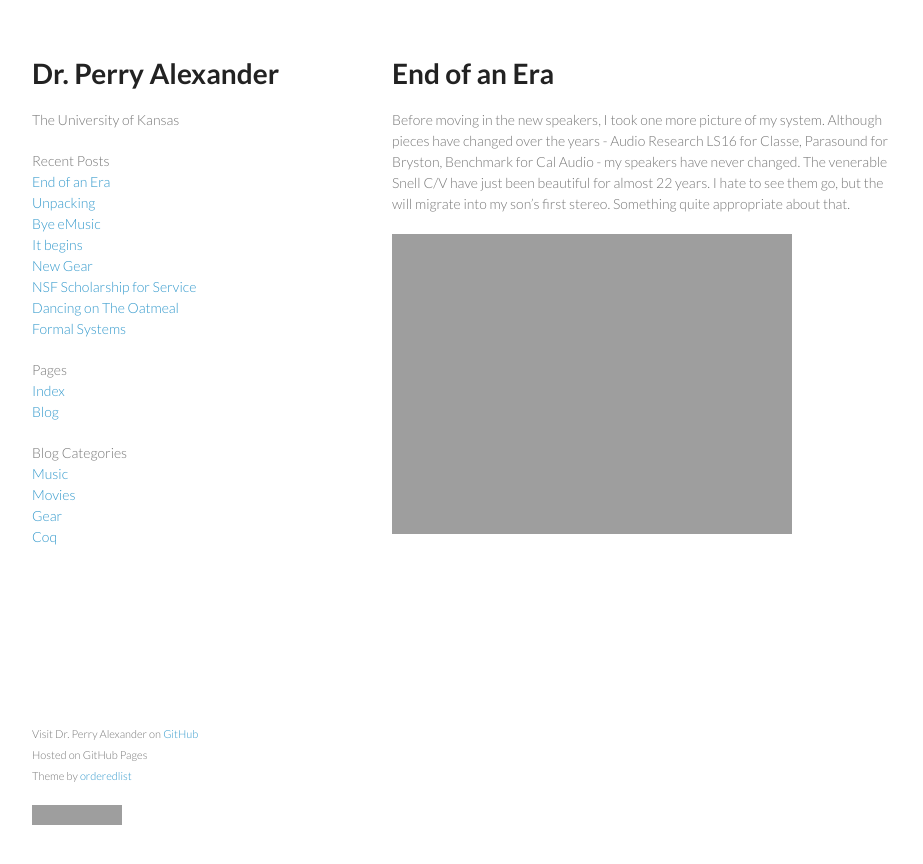
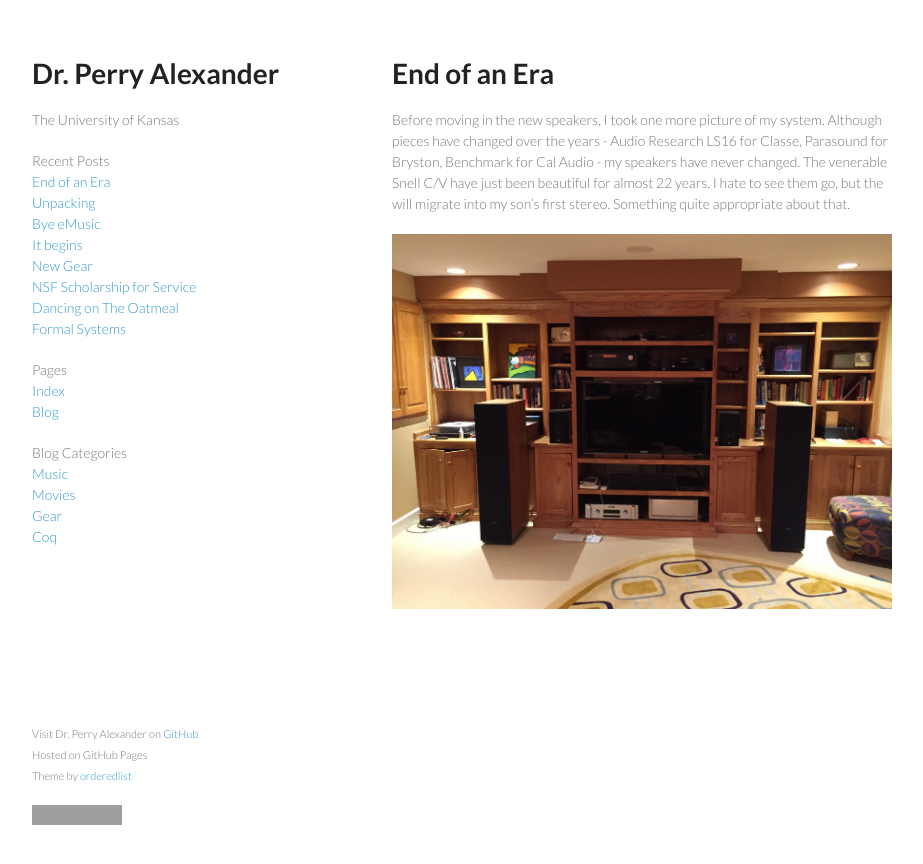
Before and after one commit to palexand/palexand.github.io, a Jekyll site: the page built from _posts/2016-03-08-End-of-an-Era.md, in a window 1280 px wide. Shown: the top 864 px of the page, without its empty margins (178-1101 px from the left). Built offline with Jekyll 4.4.1, drawn with Linux system fonts in a browser that asks for light colours; grey boxes are pictures that could not be loaded.

Commit message:
fixing image paths

```diff
--- a/_posts/2016-03-08-End-of-an-Era.md
+++ b/_posts/2016-03-08-End-of-an-Era.md
@@ -5,4 +5,4 @@ title: End of an Era
 ---
 Before moving in the new speakers, I took one more picture of my system.  Although pieces have changed over the years - Audio Research LS16 for Classe, Parasound for Bryston, Benchmark for Cal Audio - my speakers have never changed.  The venerable Snell C/V have just been beautiful for almost 22 years.  I hate to see them go, but the will migrate into my son's first stereo.  Something quite appropriate about that.
 
-![Era](http://perry.alexander.name/images/era-end.jpeg)
+![Era](http://perry.alexander.name/images/era-end.jpg)
```
